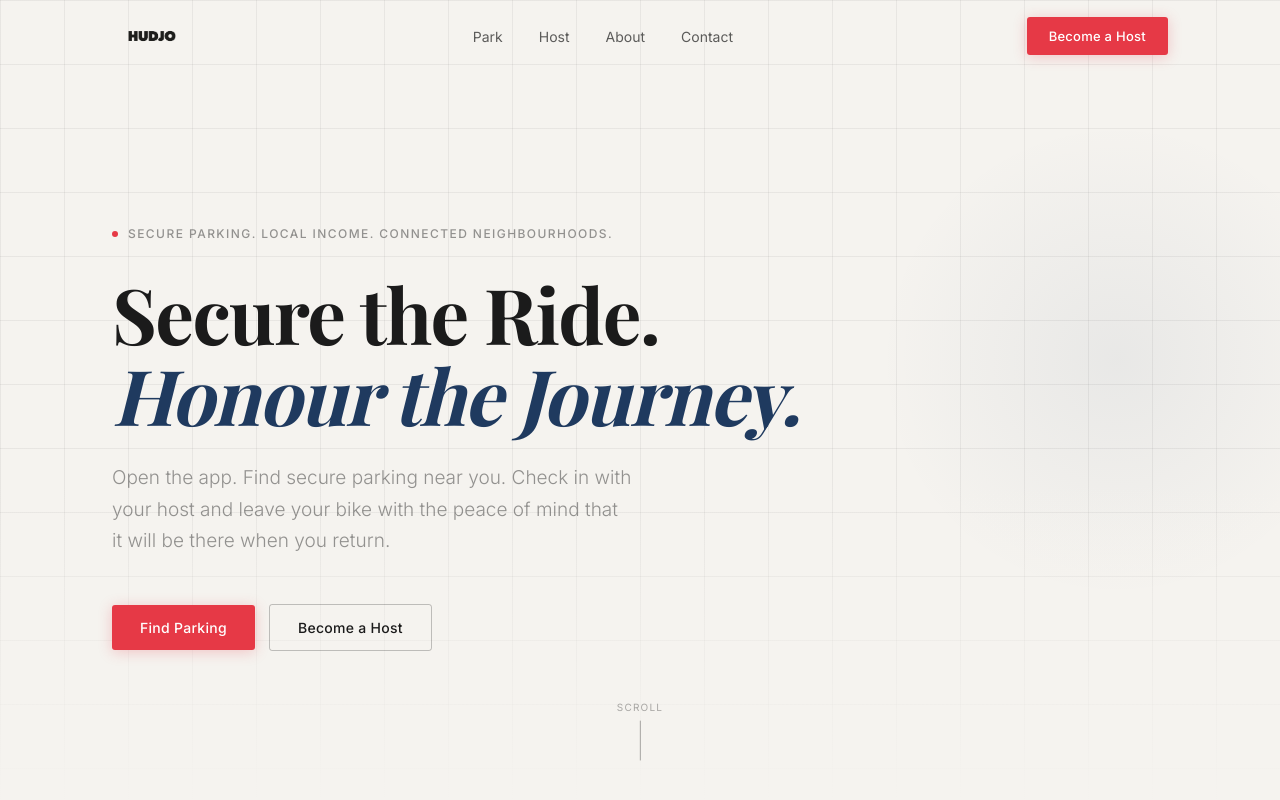
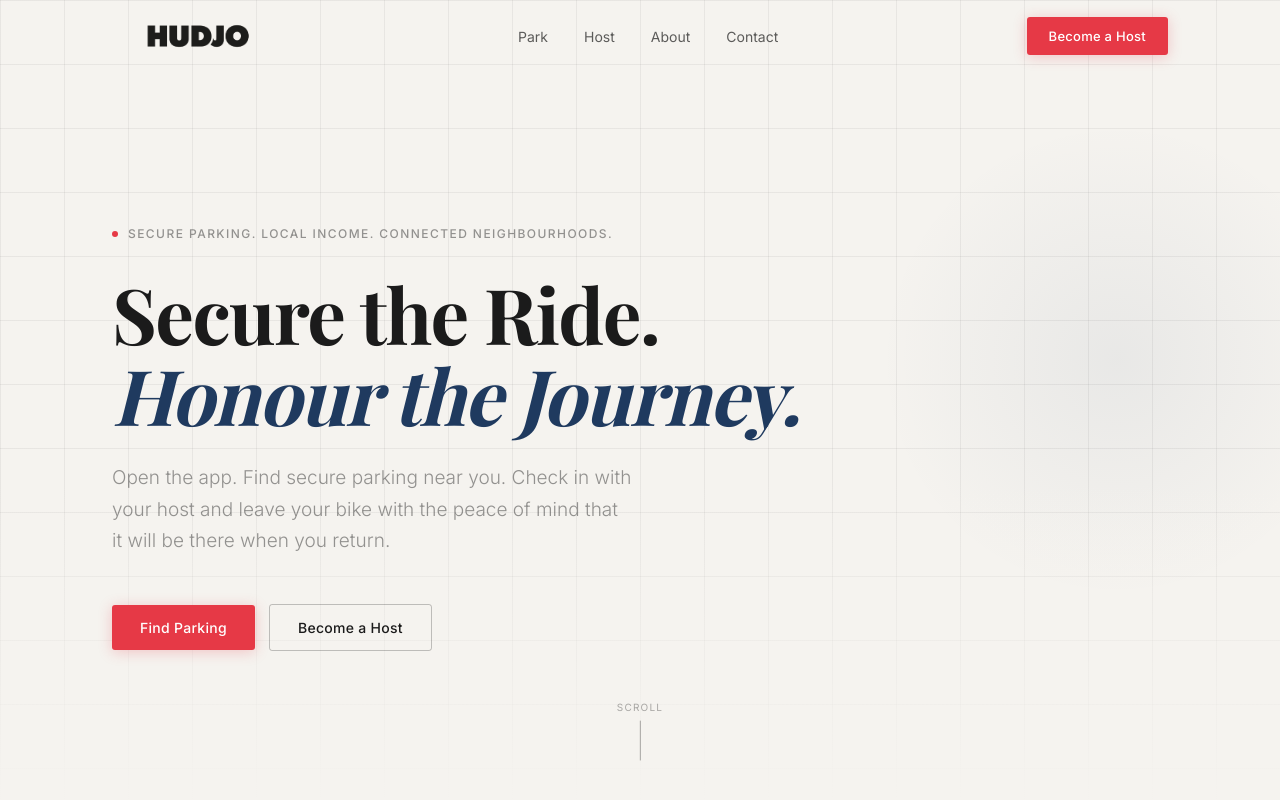
Before and after one commit to Hudjo-Bicycle-Parking/hudjo-website, a plain HTML site: page index.html in a window 1280 px wide. Shown: the top 800 px of the page. Drawn offline with nearby package versions, Linux system fonts and the light colour scheme; a web font is replaced by a local one.

Commit message:
Logo 120px

```diff
--- a/index.html
+++ b/index.html
@@ -1285,7 +1285,7 @@
   <nav class="nav" id="nav" role="navigation" aria-label="Main navigation">
     <div class="container">
       <div class="nav-inner">
-        <a href="#" class="nav-logo"><img src="hudjo-logo.png" alt="Hudjo" style="height:56px;display:block;" /></a>
+        <a href="#" class="nav-logo"><img src="hudjo-logo.png" alt="Hudjo" style="height:120px;display:block;" /></a>
 
         <ul class="nav-links" role="list">
           <li><a href="#how">Park</a></li>
```
